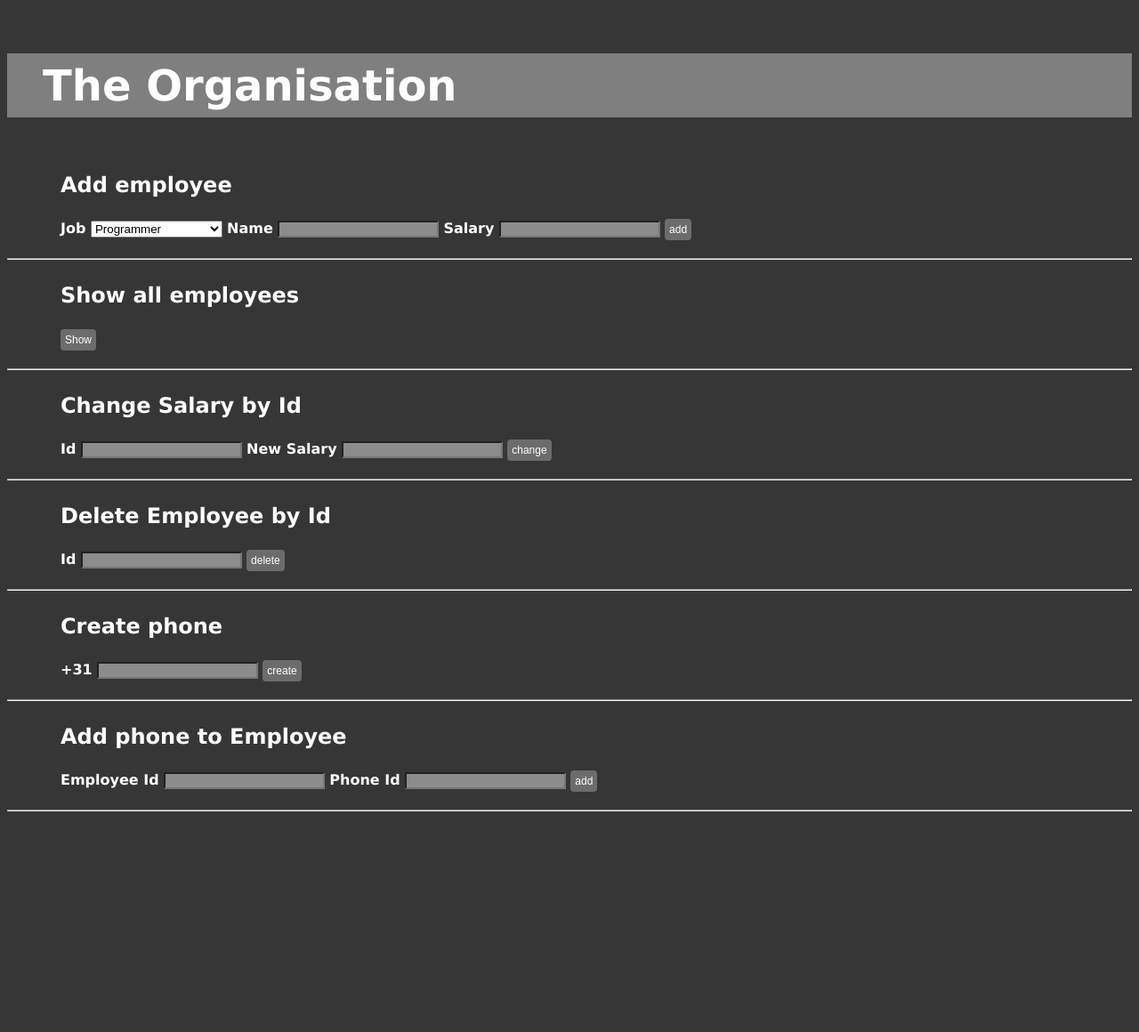
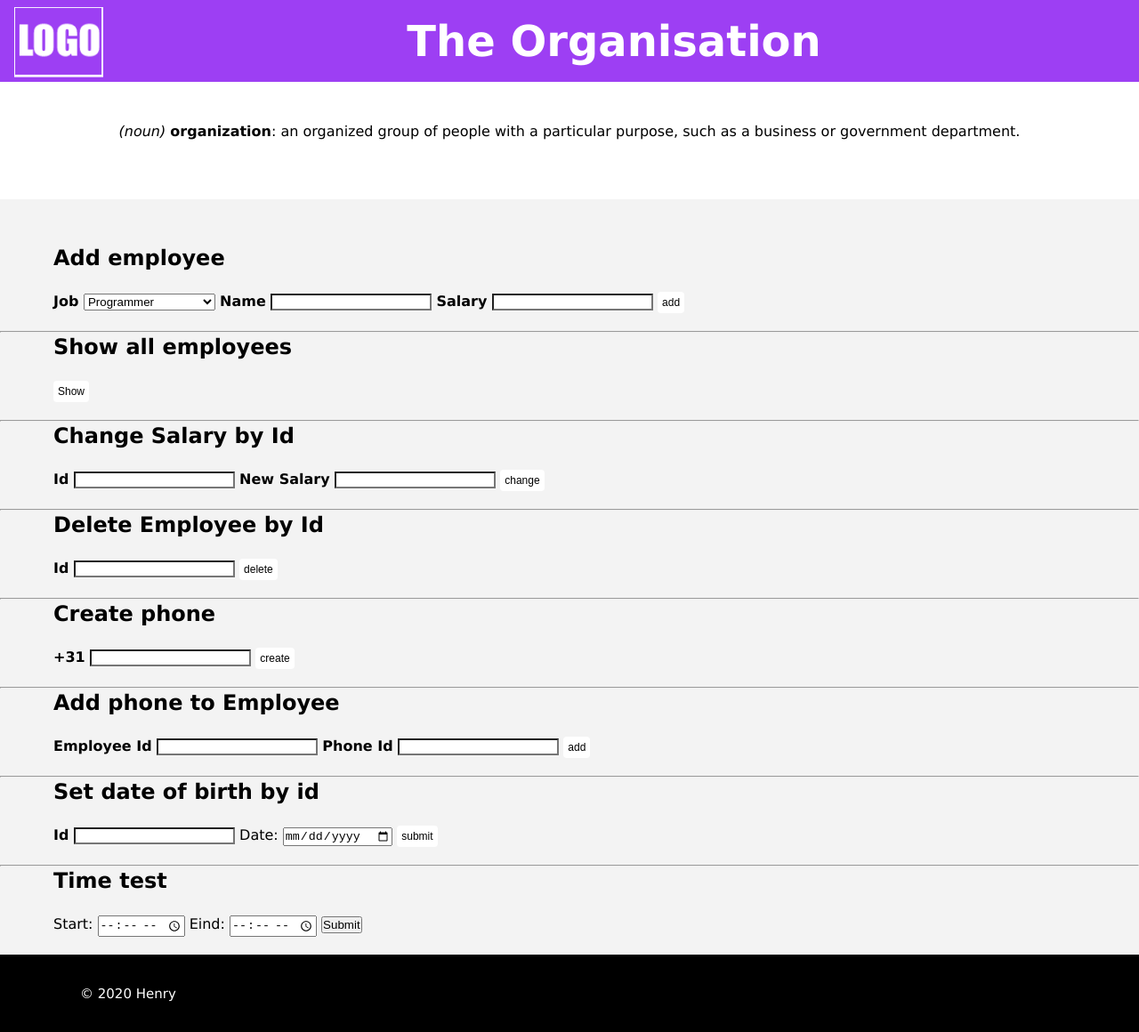
Before and after one commit to henr0t/HTML_organisation, a plain HTML site: page index.html in a window 1280 px wide. Shown: the whole page at 89% size. Before the commit the page ends 921 px from the top, so only its background shows below. Drawn offline with Linux system fonts and the light colour scheme.

Commit message:
added birthday feature

```diff
--- a/css/styling.css
+++ b/css/styling.css
@@ -1,25 +1,51 @@
 * {
     box-sizing: border-box;
     padding: 0;
-    margin: 10;
+    margin: 0;
+}
+.header {
+    padding: 10px 16px;
+    width: 100%;
+    text-align: center;
+    background: #9D3FF3;
+    color: white;
+    font-size: 12px;
+  }
+
+  .header img {
+    float: left;
+    position: relative;
+    bottom: 15px;
+    width: 100px;
+    height: 100px;
+  }
+
+  .header-section{
+    background-color: #ffffff;
+    text-align: center;
+    padding: 43px 16px;
+    margin-bottom: 50px;
+  }
+
+  .container {
+    max-width: 1400px;
+    padding: 0 40px;
+    margin: auto;
 }
 
 body {
     font-family: Verdana, Geneva, Tahoma, sans-serif;
     font-size: 18px;
     line-height: 26px;
-    color: white;
+    color: #000000;
     background-repeat: no-repeat;
-    background-color: #363636;
+    background-color: #F3F3F3;
 }
 
 h1 {
     font-size: 48px;
     line-height: 72px;
-    margin: 60px 40px;
-
-
-}
+    }
 
 h3 {
     font-size: 24px;
@@ -30,10 +56,7 @@ h3 {
 p {
     font-size: 16px;
     margin-bottom: 20px;
-}
 
-.header-section {
-    background-color: #7F7F7F;
 }
 
 .container {
@@ -42,17 +65,11 @@ p {
     margin: auto;
 }
 
-footer{
-    background-color: #545454;
-    padding:30px;
-    color: white;
-}
-
 button {
     padding: 5px 5px;
-    background: #6C6C6C;
-    color: white;
-    border: 0px;
+    background: #ffffff;
+    color: #000000;
+    border: 1px;
     border-style: none;
     border-radius: 4px;
     font-size: 12px;
@@ -60,14 +77,14 @@ button {
 }
 
 button:hover {
-    background: #838383;
+    background: #9D3FF3;
     color: white;
 }
 
 input[type=button] {
     padding: 5px 5px;
-    background: #6C6C6C;
-    color: white;
+    background: #ffffff;
+    color: #000000;
     border: 0px;
     border-style: none;
     border-radius: 4px;
@@ -76,19 +93,25 @@ input[type=button] {
 }
 
 input[type=button]:hover {
-    background: #838383;
+    background: #9D3FF3;
     color: white;
 }
 
 input[type=text]{
-    background: #8C8C8C;
-    color: white;
+    background: #ffffff;
+    color: #000000;
 }
 
 table, th, td {
     text-align: center;
     table-layout: fixed;
     border-collapse: collapse;
-    border: 2px solid #FFFFFF;
-    background-color: #383838;
+    border: 2px solid #000000;
+    background-color: #ffffff;
   }
+
+  footer{
+      background-color: #000000;
+      color: white;
+      padding: 30px;
+  }
--- a/index.html
+++ b/index.html
@@ -29,7 +29,7 @@
 			xhr.onreadystatechange = function(){
 				if (this.readyState == 4 && this.status == 200){
 				var myObj = JSON.parse(this.responseText);
-				txt +="<table border ='1'>"+"<th>"+"Id"+"</th>"+ "<th>"+"Name"+"</th>" + "<th>"+"Salary"+"</th>" + "<th>"+"Job"+"</th>" + "<th>"+"Phone"+"</th>"
+				txt +="<table border ='1'>"+"<th>"+"Id"+"</th>"+ "<th>"+"Name"+"</th>" + "<th>"+"Salary"+"</th>" + "<th>"+"Job"+"</th>" + "<th>"+"Phone"+"</th>" + "<th>"+"Birthday"+"</th>"
 				for (x in myObj){
 					txt +=  "<tr>"
 						+ "<td>" + myObj[x].id + "</td>"+
@@ -39,8 +39,13 @@
 						if(myObj[x].phone != null){
 							txt += "<td>" + myObj[x].phone.phonenumber +"</td>"}
 							else{txt += "<td>" + "No phone" +"</td>"}
+							if(myObj[x].date != null){
+							txt += "<td>" + myObj[x].date +"</td>"}
+							else{txt += "<td>" + "No date" +"</td>"}
+
 							txt +="</tr>";
 				}
+
 				txt+="</table>"
 
 				document.getElementById("allemployees").innerHTML = txt;
@@ -92,14 +97,36 @@
 			xhr.setRequestHeader("Content-Type","application/json");
 			xhr.send(objJSON);
 		}
+
+		function saveDate(){
+			var obj = {};
+			obj.dateid = document.getElementById("dateid").value;
+			obj.date = document.getElementById("date").value;
+			objJSON = JSON.stringify(obj);
+			var xhr = new XMLHttpRequest();
+			xhr.open("PUT","http://localhost:8082/api/employee/birthdate/"+obj.dateid,true);
+			xhr.setRequestHeader("Content-Type","application/json");
+			xhr.send(objJSON);
+		}
 	</script>
 
 </head>
 <body>
+	<header>
+		<div class="header">
+			<a href="index.html">
+				<img src="logo.png" alt="logo"/>
+				</a>
+			<h1>The Organisation</h1>
+		  </div>
+		  <section class="header-section">
+                <div>
+                            <p><i>(noun) </i><b>organization</b>: an organized group of people with a particular purpose, such as a business or government department.</p>
+                </div>
+            </div>
+        </section>
+    </header>
 	<main>
-		<section class="header-section">
-			<h1>The Organisation</h1>
-		</section>
 		<section class="container">
 			<h3>Add employee</h3>
 				<p>
@@ -160,6 +187,31 @@
 			</p>
 		</section>
 		<hr>
+		<section class="container">
+			<h3>Set date of birth by id</h3>
+			<p>
+				<b>Id </b><input type=text id=dateid>
+				<label>Date:</label>
+				<input type="date" id="date">
+				<input type="button" onclick=saveDate() value=submit>
+			</p>
+		</section>
+		<hr>
+		<section class="container">
+			<h3>Time test</h3>
+			<p>
+				<label>Start:</label>
+				<input type="time" min="01:00" required>
+				<label>Eind:</label>
+				<input type="time" max="00:00" required>
+				<input type="submit">
+			</p>
+		</section>
 	</main>
+	<footer>
+        <div class="container">
+            <small>© 2020 Henry </small>
+        </div>
+    </footer>
 </body>
 </html>
```
Also changed, not shown: logo.png (added).
